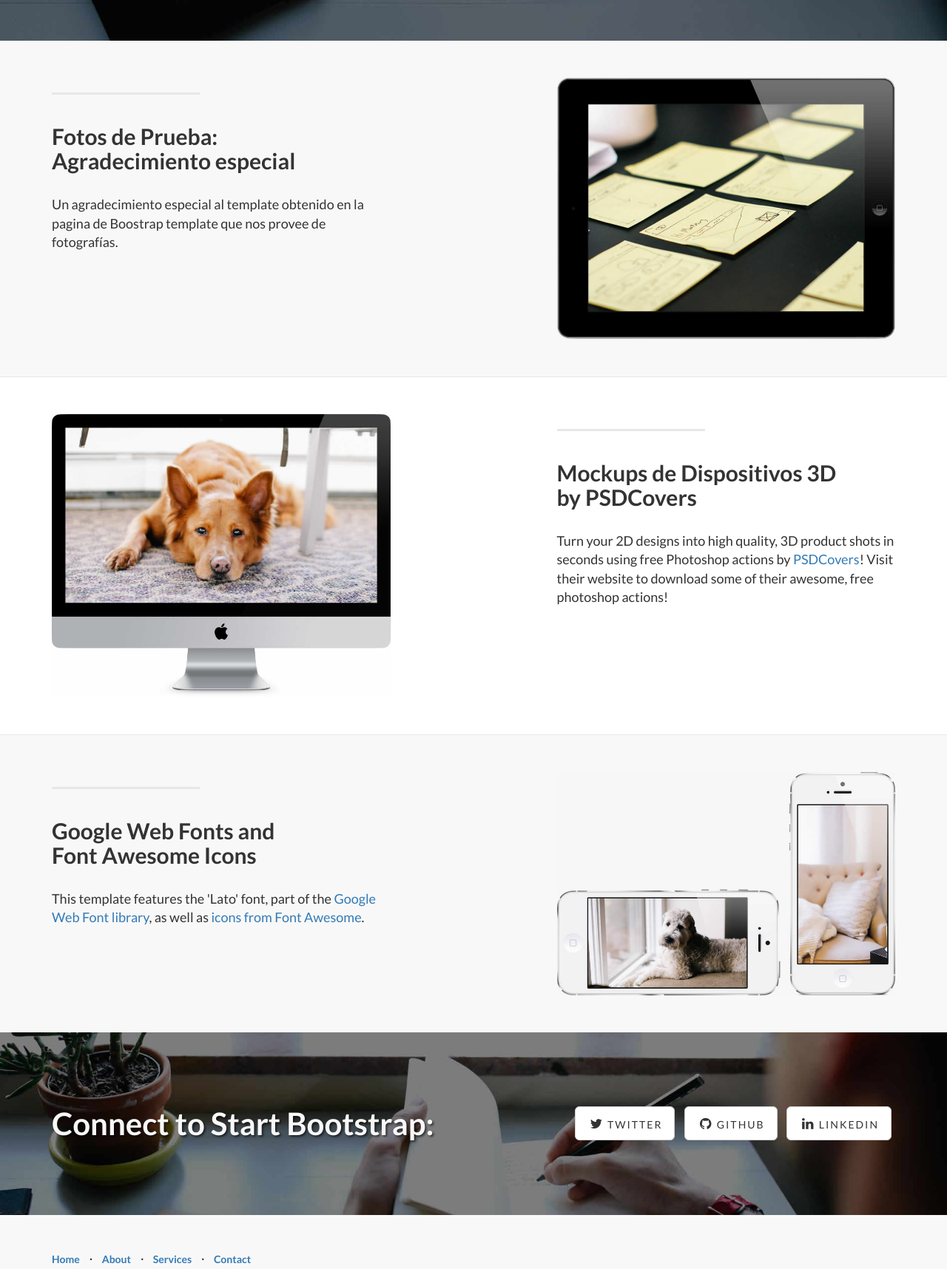
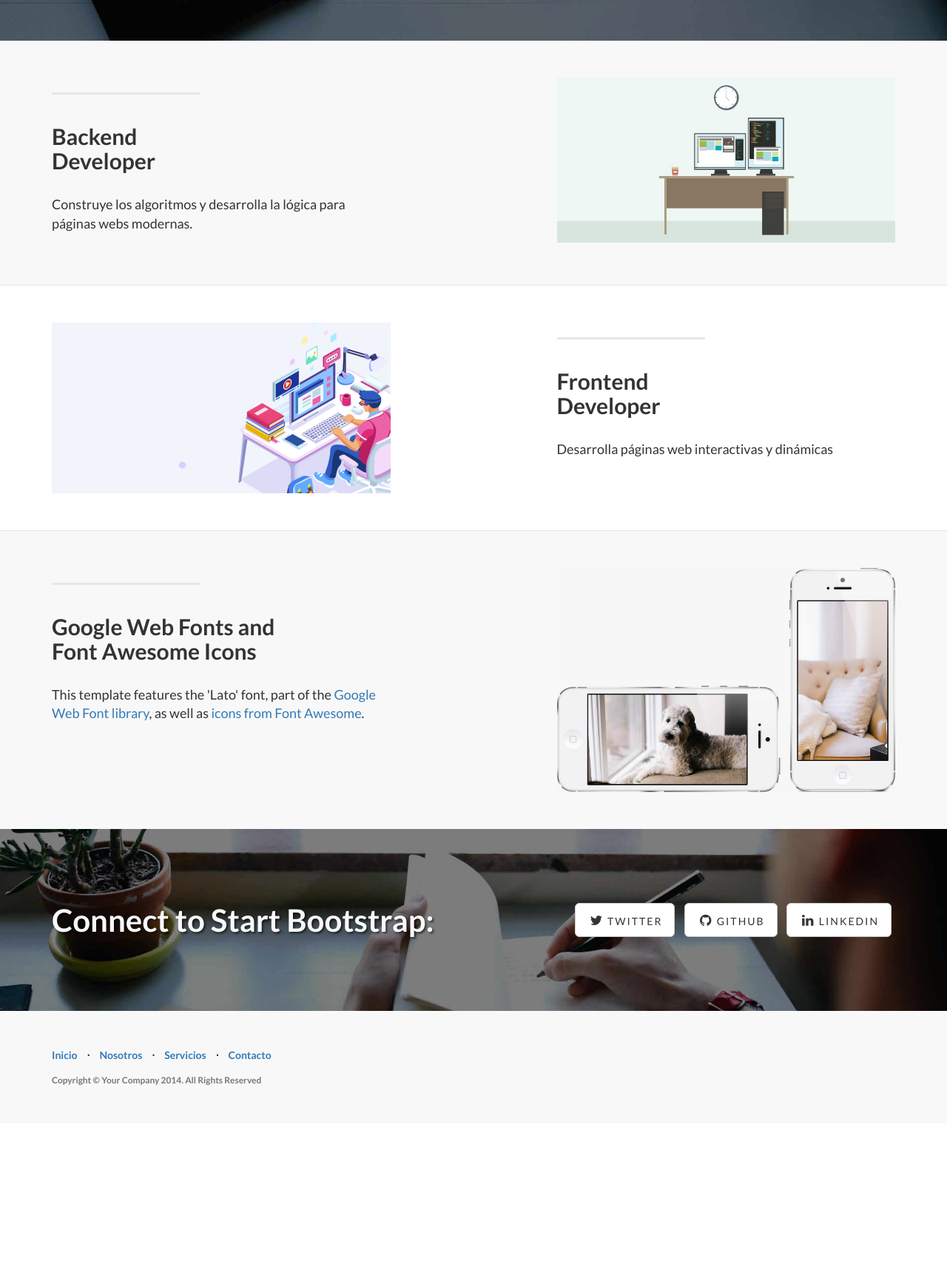
Before and after one commit to HugoMora/clase1, a plain HTML site: page index.html in a window 1280 px wide. Shown: the part 722-2438 px from the top of the page at 74% size. After the commit the page ends 2241 px from the top, so only its background shows below. Drawn offline with Linux system fonts and the light colour scheme.

Commit message:
Pase Jnavia

```diff
--- a/index.html
+++ b/index.html
@@ -43,7 +43,7 @@
                     <span class="icon-bar"></span>
                     <span class="icon-bar"></span>
                 </button>
-                <a class="navbar-brand topnav" href="#">Start Bootstrap</a>
+                <a class="navbar-brand topnav" href="#">Inicio</a>
             </div>
             <!-- Collect the nav links, forms, and other content for toggling -->
             <div class="collapse navbar-collapse" id="bs-example-navbar-collapse-1">
@@ -107,11 +107,11 @@
                 <div class="col-lg-5 col-sm-6">
                     <hr class="section-heading-spacer">
                     <div class="clearfix"></div>
-                    <h2 class="section-heading">Fotos de Prueba:<br>Agradecimiento especial</h2>
-                    <p class="lead">Un agradecimiento especial al template obtenido en la pagina de Boostrap template que nos provee de fotografías.</p>
+                    <h2 class="section-heading">Backend<br>Developer</h2>
+                    <p class="lead">Construye los algoritmos y desarrolla la lógica para páginas webs modernas.</p>
                 </div>
                 <div class="col-lg-5 col-lg-offset-2 col-sm-6">
-                    <img class="img-responsive" src="img/ipad.jpg" alt="">
+                    <img class="img-responsive" src="img/backend.jpg" alt="">
                 </div>
             </div>
 
@@ -129,11 +129,11 @@
                 <div class="col-lg-5 col-lg-offset-1 col-sm-push-6  col-sm-6">
                     <hr class="section-heading-spacer">
                     <div class="clearfix"></div>
-                    <h2 class="section-heading">Mockups de Dispositivos 3D<br>by PSDCovers</h2>
-                    <p class="lead">Turn your 2D designs into high quality, 3D product shots in seconds using free Photoshop actions by <a target="_blank" href="http://www.psdcovers.com/">PSDCovers</a>! Visit their website to download some of their awesome, free photoshop actions!</p>
+                    <h2 class="section-heading">Frontend<br>Developer</h2>
+                    <p class="lead">Desarrolla páginas web interactivas y dinámicas</p>
                 </div>
                 <div class="col-lg-5 col-sm-pull-6  col-sm-6">
-                    <img class="img-responsive" src="img/dog.jpg" alt="">
+                    <img class="img-responsive" src="img/frontend.png" alt="">
                 </div>
             </div>
 
@@ -202,19 +202,19 @@
                 <div class="col-lg-12">
                     <ul class="list-inline">
                         <li>
-                            <a href="#">Home</a>
+                            <a href="#">Inicio</a>
                         </li>
                         <li class="footer-menu-divider">&sdot;</li>
                         <li>
-                            <a href="#about">About</a>
+                            <a href="#about">Nosotros</a>
                         </li>
                         <li class="footer-menu-divider">&sdot;</li>
                         <li>
-                            <a href="#services">Services</a>
+                            <a href="#services">Servicios</a>
                         </li>
                         <li class="footer-menu-divider">&sdot;</li>
                         <li>
-                            <a href="#contact">Contact</a>
+                            <a href="#contact">Contacto</a>
                         </li>
                     </ul>
                     <p class="copyright text-muted small">Copyright &copy; Your Company 2014. All Rights Reserved</p>
```
Also changed, not shown: img/backend.jpg (added), img/frontend.png (added).
